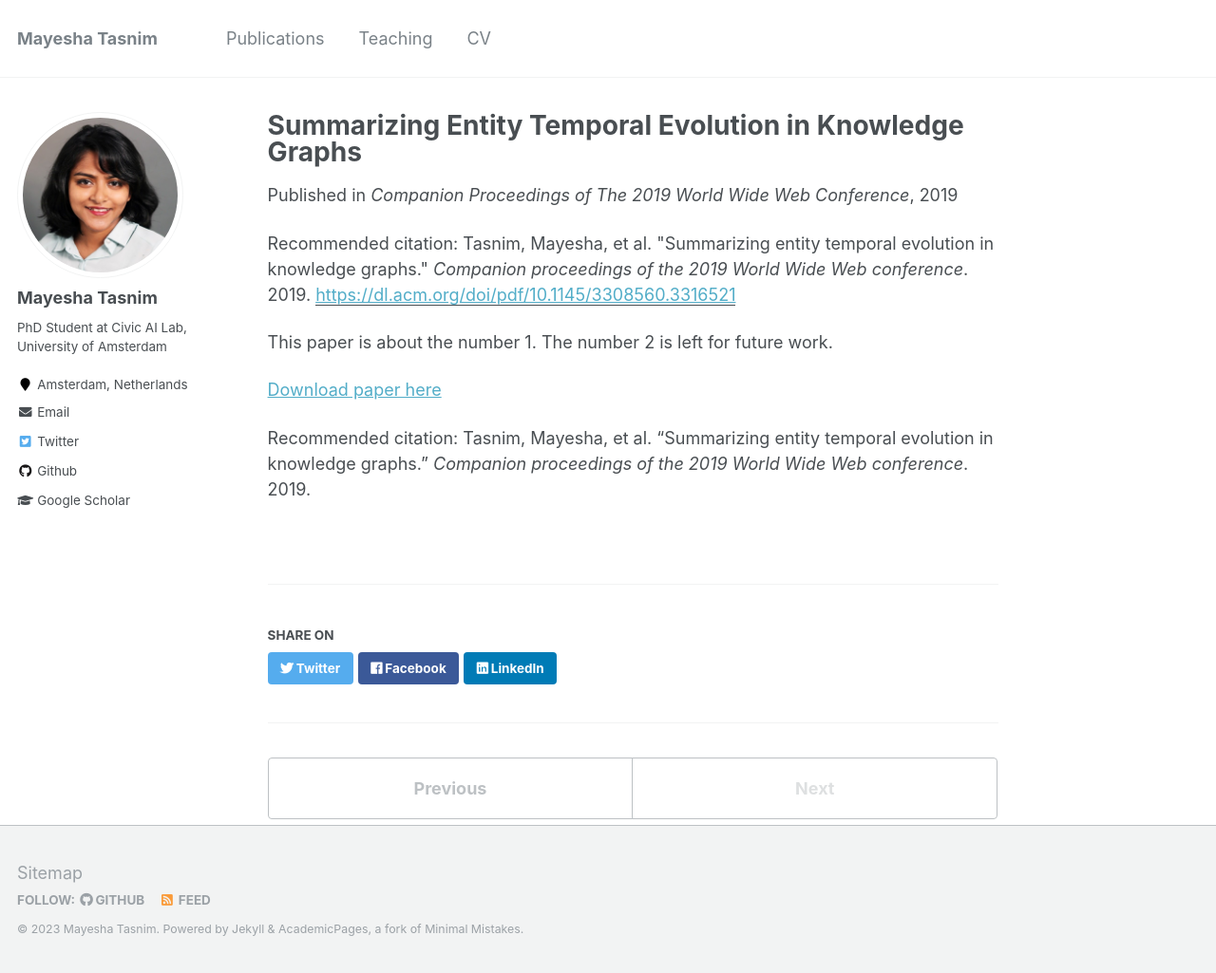
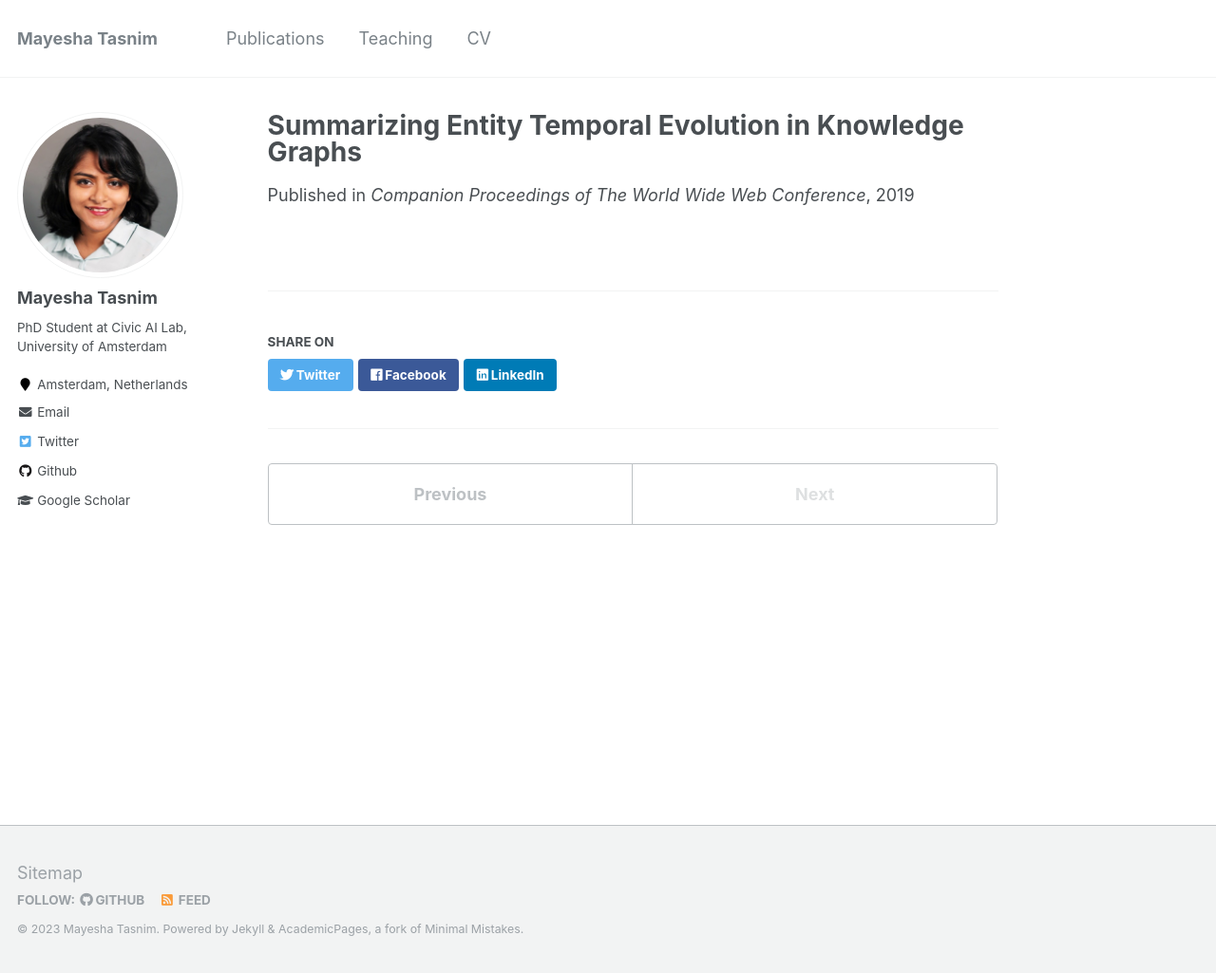
Before and after one commit to m-tasnim/m-tasnim.github.io, a Jekyll site: the page built from _publications/2019-summary-temporal-evolution.md, in a window 1280 px wide and 1025 px high. Shown: the whole window at 95% size. Built offline with Jekyll 4.4.1, drawn with Linux system fonts in a browser that asks for light colours.

Commit message:
Modified first paper description

```diff
--- a/_publications/2019-summary-temporal-evolution.md
+++ b/_publications/2019-summary-temporal-evolution.md
@@ -4,12 +4,6 @@ collection: publications
 permalink: /publication/2019-summary-temporal-evolution
 excerpt: 'Knowledge graphs are dynamic in nature, new facts about an entity are added or removed over time. Therefore, multiple versions of the same knowledge graph exist, each of which represents a snapshot of the knowledge graph at some point in time. Entities within the knowledge graph undergo evolution as new facts are added or removed. The problem of automatically generating a summary out of different versions of a knowledge graph is a long-studied problem. However, most of the existing approaches are limited to a pairwise version comparison. This limitation makes it difficult to capture a complete evolution out of several versions of the same knowledge graph. To overcome this limitation, we envision an approach to create a summary graph capturing temporal evolution of entities across different versions of a knowledge graph. The entity summary graphs may then be used for documentation generation.'
 date: 2019-05-13
-venue: 'Companion Proceedings of The 2019 World Wide Web Conference'
+venue: 'Companion Proceedings of The World Wide Web Conference'
 paperurl: 'https://dl.acm.org/doi/pdf/10.1145/3308560.3316521'
-citation: Tasnim, Mayesha, et al. "Summarizing entity temporal evolution in knowledge graphs." <i>Companion proceedings of the 2019 World Wide Web conference</i>. 2019.
 ---
-This paper is about the number 1. The number 2 is left for future work.
-
-[Download paper here](https://dl.acm.org/doi/pdf/10.1145/3308560.3316521)
-
-Recommended citation: Tasnim, Mayesha, et al. "Summarizing entity temporal evolution in knowledge graphs." <i>Companion proceedings of the 2019 World Wide Web conference</i>. 2019.
```
